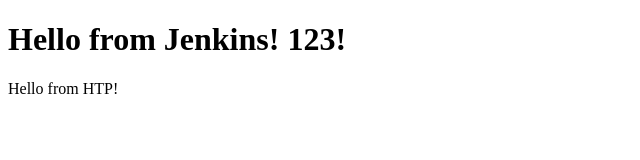
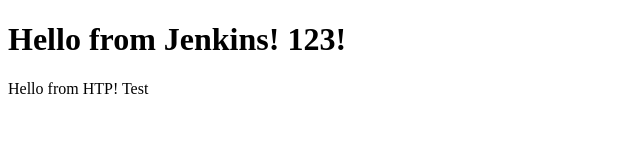
Before and after one commit to Sorokin-MS95/Jenkins-Demo-Job, a plain HTML site: page index.html in a window 1280 px wide. Shown: the full height of the page, 0-640 px from the left. Drawn offline with Linux system fonts and the light colour scheme.

Commit message:
Added HTP text!123 tetst

```diff
--- a/index.html
+++ b/index.html
@@ -7,6 +7,6 @@
 <body>
 
 <h1>Hello from Jenkins! 123!</h1>
-Hello from HTP!
+Hello from HTP! Test
 </body>
 </html>
```
